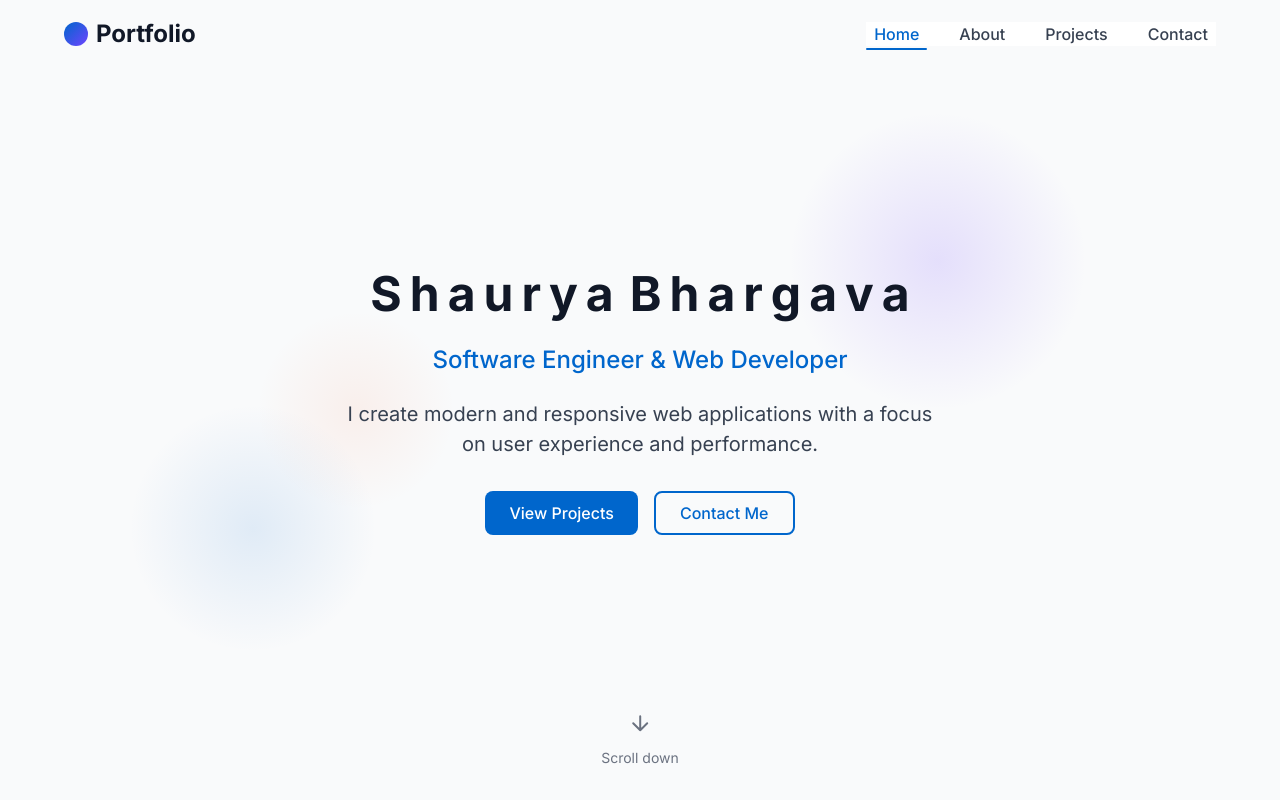
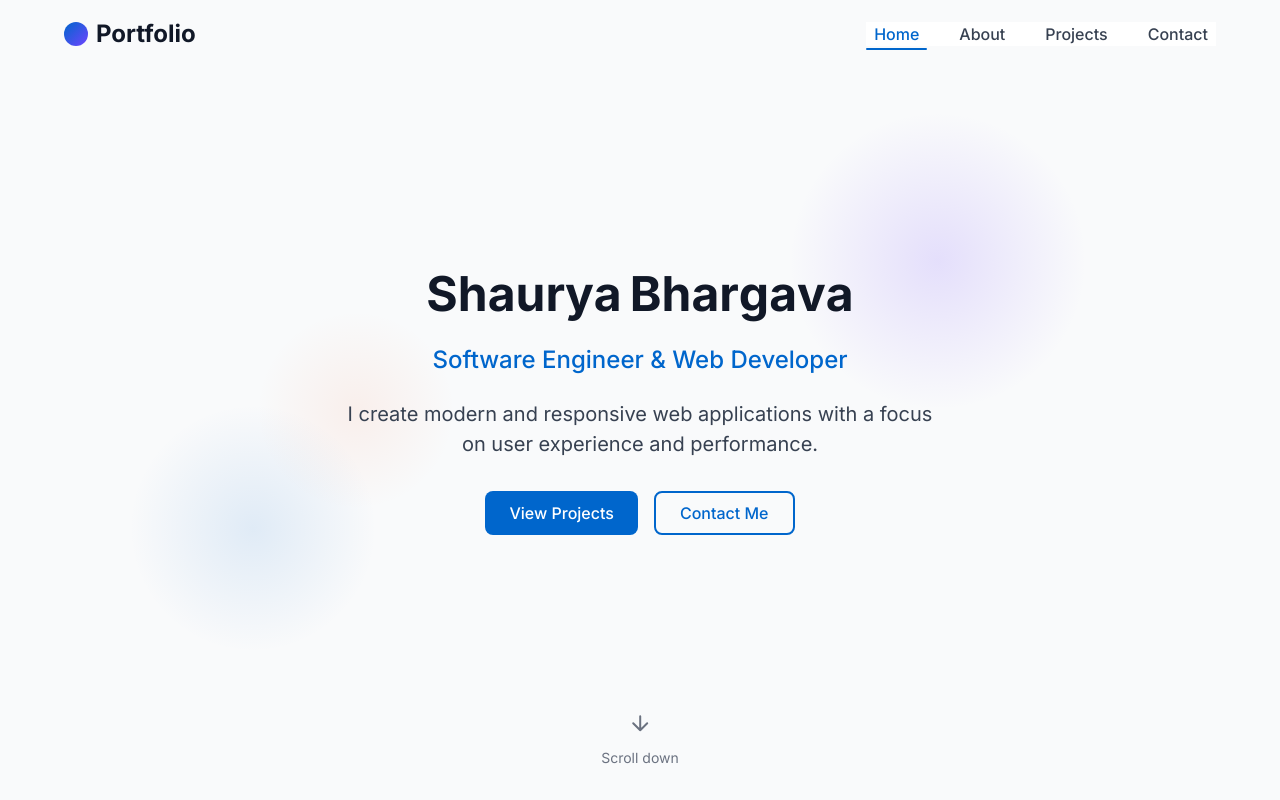
Before and after one commit to Shaurya-Bhargava-21/portfolio, a React (Vite) app: page / in a window 1280 px wide. Shown: the top 800 px of the page. Built offline with nearby package versions, Linux system fonts and the light colour scheme.

Commit message:
Update Hero.jsx

```diff
--- a/src/components/Hero.jsx
+++ b/src/components/Hero.jsx
@@ -12,7 +12,9 @@
   const opacity = useTransform(scrollYProgress, [0, 1], [1, 0])
   const y = useTransform(scrollYProgress, [0, 1], [0, 150])
 
-  const name = "Shaurya Bhargava"
+  const firstName = "Shaurya"
+  const lastName = "Bhargava"
+
   const letterVariants = {
     hidden: { opacity: 0, y: 20 },
     visible: i => ({
@@ -31,7 +33,9 @@
         style={{ opacity, y }}
       >
         <motion.h1 className={styles.name}>
-          {name.split("").map((letter, i) => (
+          {/* First name */}
+          <motion.div className={styles.firstName}>
+            {firstName.split("").map((letter, i) => (
               <motion.span
                 key={i}
                 custom={i}
@@ -43,6 +47,23 @@
                 {letter}
               </motion.span>
             ))}
+          </motion.div>
+
+          {/* Last name */}
+          <motion.div className={styles.lastName}>
+            {lastName.split("").map((letter, i) => (
+              <motion.span
+                key={firstName.length + i}
+                custom={firstName.length + i}
+                variants={letterVariants}
+                initial="hidden"
+                animate="visible"
+                className={styles.letter}
+              >
+                {letter}
+              </motion.span>
+            ))}
+          </motion.div>
         </motion.h1>
 
         <motion.h2
@@ -92,52 +113,25 @@
       <div className={styles.shapes}>
         <motion.div
           className={`${styles.shape} ${styles.shape1}`}
-          animate={{
-            y: [0, -15, 0],
-            rotate: [0, 5, 0],
-          }}
-          transition={{
-            duration: 6,
-            repeat: Infinity,
-            ease: "easeInOut"
-          }}
+          animate={{ y: [0, -15, 0], rotate: [0, 5, 0] }}
+          transition={{ duration: 6, repeat: Infinity, ease: "easeInOut" }}
         />
         <motion.div
           className={`${styles.shape} ${styles.shape2}`}
-          animate={{
-            y: [0, 15, 0],
-            rotate: [0, -5, 0],
-          }}
-          transition={{
-            duration: 7,
-            repeat: Infinity,
-            ease: "easeInOut"
-          }}
+          animate={{ y: [0, 15, 0], rotate: [0, -5, 0] }}
+          transition={{ duration: 7, repeat: Infinity, ease: "easeInOut" }}
         />
         <motion.div
           className={`${styles.shape} ${styles.shape3}`}
-          animate={{
-            y: [0, -10, 0],
-            rotate: [0, 10, 0],
-          }}
-          transition={{
-            duration: 8,
-            repeat: Infinity,
-            ease: "easeInOut"
-          }}
+          animate={{ y: [0, -10, 0], rotate: [0, 10, 0] }}
+          transition={{ duration: 8, repeat: Infinity, ease: "easeInOut" }}
         />
       </div>
 
       <div className={styles.scrollIndicator}>
         <motion.div
-          animate={{
-            y: [0, 10, 0],
-          }}
-          transition={{
-            duration: 1.5,
-            repeat: Infinity,
-            ease: "easeInOut"
-          }}
+          animate={{ y: [0, 10, 0] }}
+          transition={{ duration: 1.5, repeat: Infinity, ease: "easeInOut" }}
         >
           <svg width="24" height="24" viewBox="0 0 24 24" fill="none" xmlns="http://www.w3.org/2000/svg">
             <path d="M12 5L12 19M12 19L19 12M12 19L5 12" stroke="currentColor" strokeWidth="2" strokeLinecap="round" strokeLinejoin="round"/>
```
Lines whose indentation alone changed are shown as unchanged.
